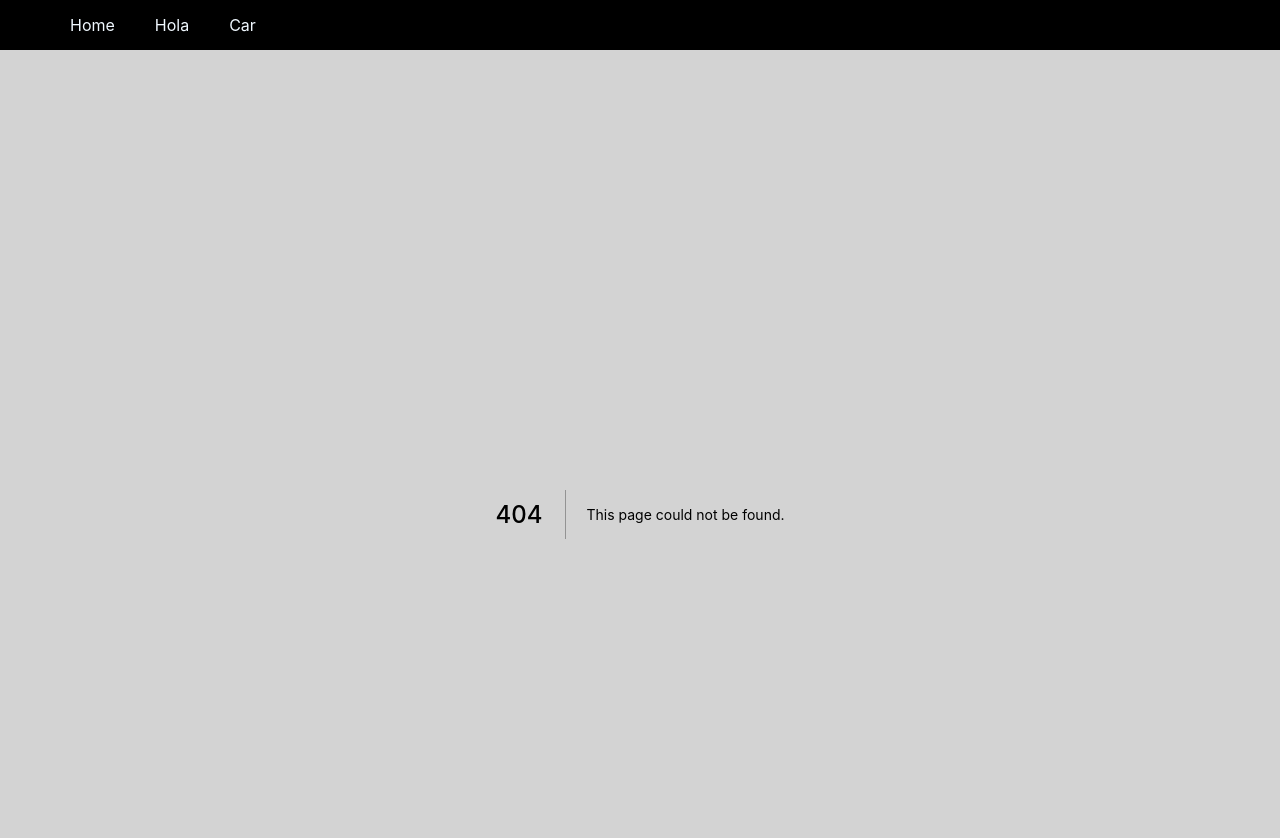
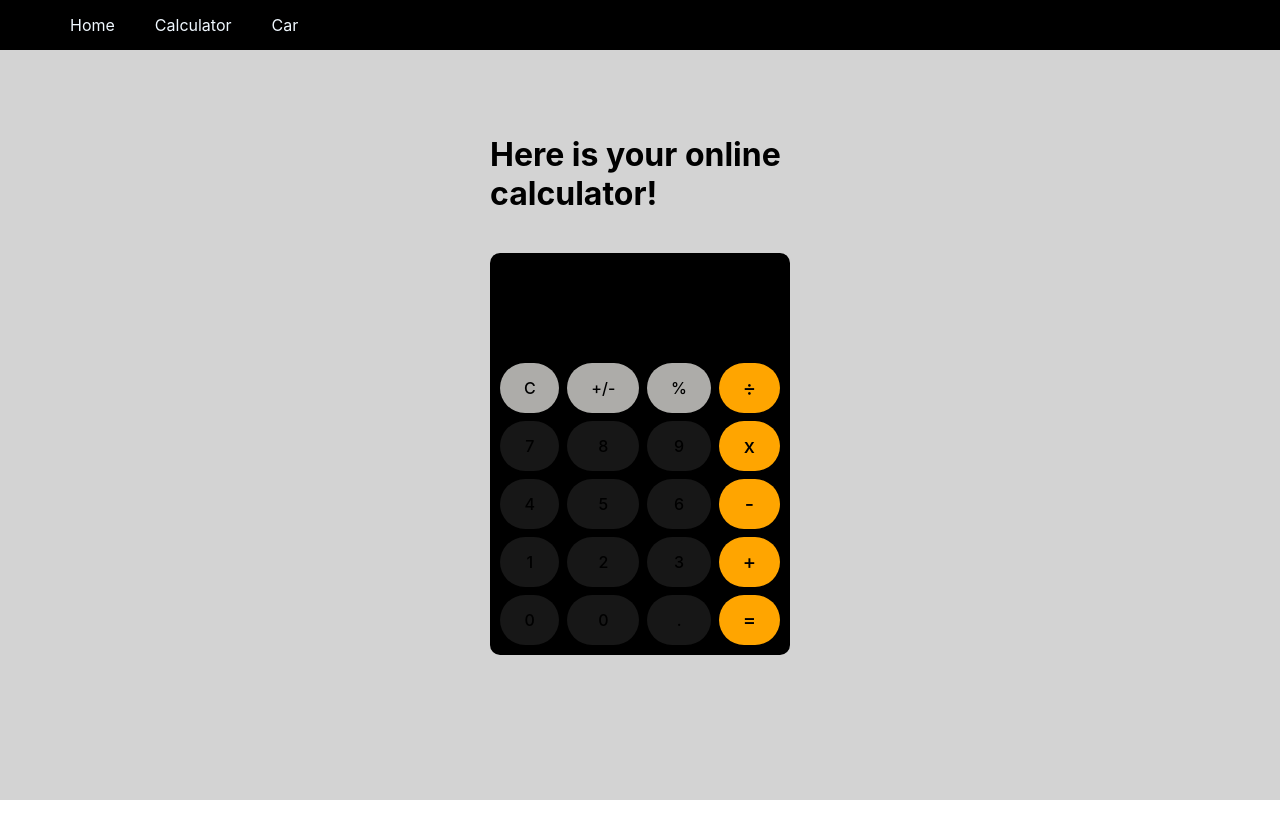
Before and after one commit to Chrissy1209/nextjs-todo-app, a Next.js app: page /calculator in a window 1280 px wide. Before the commit this address had no page. Shown: the top 838 px of the page. After the commit the page ends 800 px from the top, so only its background shows below. Built offline with nearby package versions, Linux system fonts and the light colour scheme.

Commit message:
add: calculator

```diff
--- a/components/Nav.tsx
+++ b/components/Nav.tsx
@@ -9,7 +9,7 @@ const Nav = () => {
           <Link href={"/"}>Home</Link>
         </li>
         <li>
-          <Link href={"/hola"}>Hola</Link>
+          <Link href={"/calculator"}>Calculator</Link>
         </li>
         <li>
           <Link href={"/cars"}>Car</Link>
--- /dev/null
+++ b/pages/calculator/calculator.module.scss
@@ -0,0 +1,69 @@
+.container {
+  margin: 0 auto;
+  max-width: 300px;
+
+  .title {
+    margin-bottom: 40px;
+  }
+
+  .calculator {
+    background-color: black;
+    border-radius: 10px;
+    padding: 10px;
+    user-select: none;
+
+    .display {
+      display: flex;
+      align-items: flex-end;
+      justify-content: flex-end;
+      overflow: hidden;
+      padding: 4px;
+      min-height: 100px;
+      font-size: 42px;
+    }
+
+    .keyboard {
+      display: grid;
+      grid-template-columns: auto auto auto auto;
+      grid-template-rows: 50px 50px 50px 50px 50px;
+      gap: 8px;
+
+      .item {
+        cursor: pointer;
+        display: flex;
+        align-items: center;
+        justify-content: center;
+        border-radius: 50px;
+        font-weight: 500;
+        background-color: rgba(77, 77, 77, 0.3);
+        &:active {
+          background-color: rgba(204, 204, 204, 0.4);
+        }
+
+        &.lightgray {
+          background-color: rgba(217, 216, 212, 0.8);
+          color: black;
+
+          &:active {
+            background-color: rgba(237, 236, 232, 0.9);
+          }
+        }
+
+        &.operator {
+          font-size: 20px;
+          background-color: rgb(255, 165, 0);
+
+          &.action {
+            background-color: rgb(255, 255, 255);
+            color: rgb(255, 165, 0);
+            transition: background-color 0.5s linear;
+          }
+
+          &:active {
+            background-color: rgb(255, 210, 128);
+          }
+        }
+      }
+    }
+  }
+}
--- /dev/null
+++ b/pages/calculator/index.tsx
@@ -0,0 +1,236 @@
+import { useCallback, useEffect, useState } from "react";
+import styles from "./calculator.module.scss";
+
+const methodType = {
+  add: "add",
+  subtract: "subtract",
+  multiply: "multiply",
+  divide: "divide",
+  submit: "submit",
+  unset: "unset",
+};
+
+const calculator = () => {
+  let [numbers, setNumbers] = useState<string[]>(["", ""]);
+  let [displayNumber, setDisplayNumber] = useState("0");
+
+  let [method, setMethod] = useState(methodType.unset);
+  let [isOperatorClick, setIsOperatorClick] = useState(false);
+
+  useEffect(() => {
+    console.log(numbers);
+  }, [numbers]);
+
+  const handleKeyboardClick = useCallback(
+    (e: string) => {
+      if (displayNumber === "0") setDisplayNumber(e);
+      else if (displayNumber === "-0") {
+        setDisplayNumber("-" + e);
+        setIsOperatorClick(false);
+      } else if (isOperatorClick) {
+        setDisplayNumber(e);
+        setIsOperatorClick(false);
+      } else setDisplayNumber((pre) => pre + e);
+    },
+    [isOperatorClick, displayNumber]
+  );
+
+  const handleResetClick = useCallback(() => {
+    setDisplayNumber("0");
+    setNumbers(["", ""]);
+    setMethod(methodType.unset);
+    setIsOperatorClick(false);
+  }, []);
+
+  const handleSignClick = useCallback(() => {
+    if (isOperatorClick) {
+      setDisplayNumber("-0");
+      return;
+    }
+
+    if (displayNumber === "0") setDisplayNumber("-0");
+    else if (displayNumber === "-0") setDisplayNumber("0");
+    else setDisplayNumber((pre) => String(Number(pre) * -1));
+  }, [displayNumber, isOperatorClick]);
+
+  const handlePercentageClick = useCallback(() => {
+    setDisplayNumber((pre) => String(Number(pre) / 100));
+  }, []);
+
+  const handleOeratorClick = useCallback(
+    (med: string) => {
+      setMethod(med);
+      // if (isOperatorClick) return;
+      // if (isOperatorClick && med === method) return; //FIXME: 3 ++++++ -> 3 not 27
+
+      if (numbers[0] === "" || numbers[1] !== "") {
+        setNumbers(([_, pre]) => [displayNumber, pre]);
+      } else {
+        let value = handleCalculat();
+        setNumbers(([_, pre]) => [String(value), pre]);
+      }
+      setNumbers(([pre, _]) => [pre, ""]);
+      setIsOperatorClick(true);
+    },
+    [isOperatorClick, method, numbers, displayNumber]
+  );
+
+  const handleSubmitClick = useCallback(() => {
+    setIsOperatorClick(true);
+
+    if (numbers[1] === "") {
+      setNumbers(([pre, _]) => [pre, displayNumber]);
+
+      let value = handleCalculat();
+      setNumbers(([_, pre]) => [String(value), pre]);
+      setDisplayNumber(String(value));
+    } else {
+      let calculateNumber = Number(displayNumber);
+      switch (method) {
+        case methodType.divide:
+          calculateNumber /= Number(numbers[1]);
+          break;
+        case methodType.multiply:
+          calculateNumber *= Number(numbers[1]);
+          break;
+        case methodType.subtract:
+          calculateNumber -= Number(numbers[1]);
+          break;
+        case methodType.add:
+          calculateNumber += Number(numbers[1]);
+          break;
+        default:
+          break;
+      }
+      setDisplayNumber(String(calculateNumber));
+      setNumbers(([_, pre]) => [String(calculateNumber), pre]);
+    }
+  }, [method, numbers, displayNumber]);
+
+  const handleCalculat = () => {
+    let calculateNumber = Number(numbers[0]);
+    switch (method) {
+      case methodType.divide:
+        calculateNumber /= Number(displayNumber);
+        break;
+      case methodType.multiply:
+        calculateNumber *= Number(displayNumber);
+        break;
+      case methodType.subtract:
+        calculateNumber -= Number(displayNumber);
+        break;
+      case methodType.add:
+        calculateNumber += Number(displayNumber);
+        break;
+      default:
+        break;
+    }
+    return calculateNumber;
+  };
+
+  return (
+    <div className={styles.container}>
+      <h1 className={styles.title}>Here is your online calculator!</h1>
+      <div className={styles.calculator}>
+        <div className={styles.display}>{displayNumber}</div>
+
+        <div className={styles.keyboard}>
+          <div
+            className={`${styles.item} ${styles.lightgray}`}
+            onClick={handleResetClick}
+          >
+            C
+          </div>
+          <div
+            className={`${styles.item} ${styles.lightgray}`}
+            onClick={handleSignClick}
+          >
+            +/-
+          </div>
+          <div
+            className={`${styles.item} ${styles.lightgray}`}
+            onClick={handlePercentageClick}
+          >
+            %
+          </div>
+          <div
+            className={`${styles.item} ${styles.operator} ${
+              method === methodType.divide && styles.action
+            }`}
+            onClick={() => handleOeratorClick(methodType.divide)}
+          >
+            ÷
+          </div>
+          <div className={styles.item} onClick={() => handleKeyboardClick("7")}>
+            7
+          </div>
+          <div className={styles.item} onClick={() => handleKeyboardClick("8")}>
+            8
+          </div>
+          <div className={styles.item} onClick={() => handleKeyboardClick("9")}>
+            9
+          </div>
+          <div
+            className={`${styles.item} ${styles.operator} ${
+              method === methodType.multiply && styles.action
+            }`}
+            onClick={() => handleOeratorClick(methodType.multiply)}
+          >
+            x
+          </div>
+          <div className={styles.item} onClick={() => handleKeyboardClick("4")}>
+            4
+          </div>
+          <div className={styles.item} onClick={() => handleKeyboardClick("5")}>
+            5
+          </div>
+          <div className={styles.item} onClick={() => handleKeyboardClick("6")}>
+            6
+          </div>
+          <div
+            className={`${styles.item} ${styles.operator} ${
+              method === methodType.subtract && styles.action
+            }`}
+            onClick={() => handleOeratorClick(methodType.subtract)}
+          >
+            -
+          </div>
+          <div className={styles.item} onClick={() => handleKeyboardClick("1")}>
+            1
+          </div>
+          <div className={styles.item} onClick={() => handleKeyboardClick("2")}>
+            2
+          </div>
+          <div className={styles.item} onClick={() => handleKeyboardClick("3")}>
+            3
+          </div>
+          <div
+            className={`${styles.item} ${styles.operator} ${
+              method === methodType.add && styles.action
+            }`}
+            onClick={() => handleOeratorClick(methodType.add)}
+          >
+            +
+          </div>
+          <div className={styles.item} onClick={() => handleKeyboardClick("0")}>
+            0
+          </div>
+          <div className={styles.item} onClick={() => handleKeyboardClick("0")}>
+            0
+          </div>
+          <div className={styles.item}>.</div>
+          <div
+            className={`${styles.item} ${styles.operator} ${
+              method === methodType.submit && styles.action
+            }`}
+            onClick={handleSubmitClick}
+          >
+            =
+          </div>
+        </div>
+      </div>
+    </div>
+  );
+};
+
+export default calculator;
--- a/pages/hola.tsx
+++ /dev/null
@@ -1,6 +0,0 @@
-const Hola = () => {
-    console.log("hola")
-    return <h1>Hola!</h1>
-}
-
-export default Hola;
--- a/styles/Layout.module.scss
+++ b/styles/Layout.module.scss
@@ -4,6 +4,8 @@
 }
 
 .main {
+  max-width: 1280px !important;
+  margin: 0 auto;
   padding: 4rem 10rem;
   transition: padding 1s ease 0s;
 }
```
